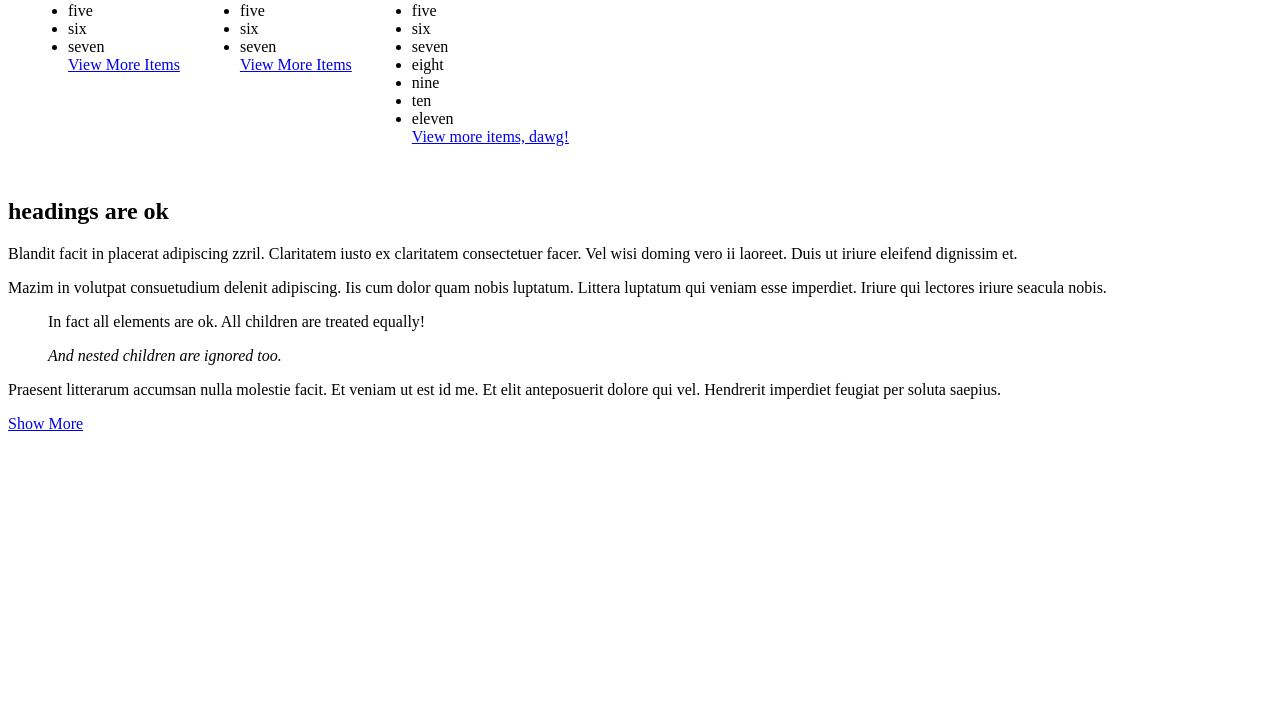
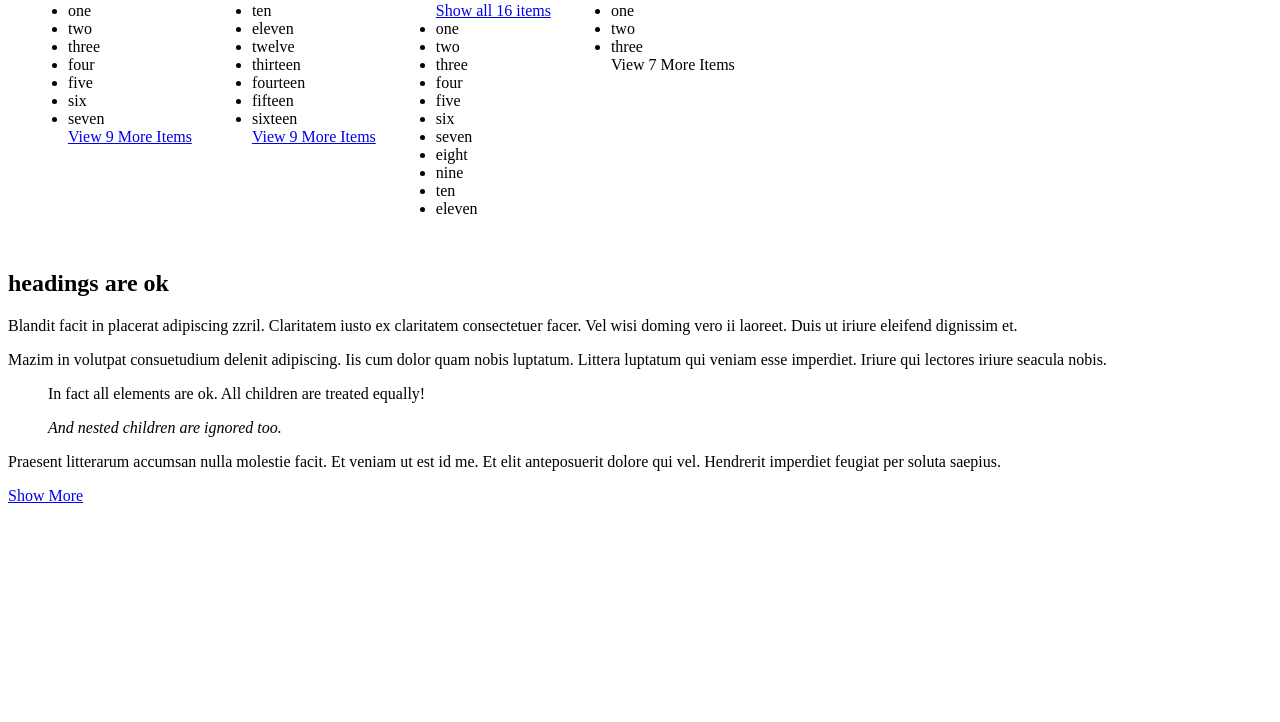
Before and after one commit to elidupuis/toggleChildren, a plain HTML site: page index.html in a window 1280 px wide. Shown: the part 78-800 px from the top of the page. Drawn offline with nearby package versions, Linux system fonts and the light colour scheme.

Commit message:
major functionality update. can now toggle in reverse and write your own functions for the creation and placement of the toggler element

```diff
--- a/index.html
+++ b/index.html
@@ -12,28 +12,43 @@
 	<script src="jquery.toggleChildren.js" type="text/javascript" charset="utf-8"></script>
 	<script type="text/javascript" charset="utf-8">
 		$(function(){
-			$('.test').preventChildren({
+			$('.example1').toggleChildren({
 				items:7
 			});
-			$('.test2').preventChildren({
+			$('.example2').toggleChildren({
+				items: 7,
+				reverse: true
+			});
+			$('.example3').toggleChildren({
 				items:11,
-				viewMore:'View more items, dawg!',
-				viewLess:'Hide the items, dawg!'
+				viewMore:'Show all #ALL# items',
+				viewLess:'Hide the items, dawg!',
+				appendToggler: function(elm, link) {
+					elm.prepend(link);
+				}
 			});
-			$('#testdiv').preventChildren({
+			$('.example4').toggleChildren({
+				items:3,
+				createToggler: function(more, less) {
+					return $('<span>'+more+'</span>');
+				}
+			});
+			$('#testdiv').toggleChildren({
 				viewMore:'Show More',
 				viewLess:'Show Less',
 				moreWrapper:'<p class="wrapper">'
 			});
 		});
 	</script>
-	<title>Limit List Size tests</title>
+	<title>jquery.toggleChildren demo</title>
 
 </head>
 
 <body>
 
-<ul class="test">
+<h1>jquery.toggleChildren</h1>
+
+<ul class="example1">
 	<li>one</li>
 	<li>two</li>
 	<li>three</li>
@@ -52,7 +67,7 @@
 	<li>sixteen</li>
 </ul>
 
-<ul class="test">
+<ul class="example2">
 	<li>one</li>
 	<li>two</li>
 	<li>three</li>
@@ -71,7 +86,7 @@
 	<li>sixteen</li>
 </ul>
 
-<ul class="test2">
+<ul class="example3">
 	<li>one</li>
 	<li>two</li>
 	<li>three</li>
@@ -88,6 +103,19 @@
 	<li>fourteen</li>
 	<li>fifteen</li>
 	<li>sixteen</li>
+</ul>
+
+<ul class="example4">
+	<li>one</li>
+	<li>two</li>
+	<li>three</li>
+	<li>four</li>
+	<li>five</li>
+	<li>six</li>
+	<li>seven</li>
+	<li>eight</li>
+	<li>nine</li>
+	<li>ten</li>
 </ul>
 
 <div id="testdiv">
--- a/jquery.toggleChildren.js
+++ b/jquery.toggleChildren.js
@@ -1,66 +1,88 @@
-/**
- *	jQuery preventChildren plugin
- *	@version 0.2
- *	@date April 28, 2010
- *	@author Eli Dupuis
- *	@copyright (c) 2009 Lift Interactive (http://liftinteractive.com)
- *	Dual licensed under the MIT and GPL licenses:
- *	http://www.opensource.org/licenses/mit-license.php
- *	http://www.gnu.org/licenses/gpl.html
- *	Requires: jQuery v1.3.2 or later (most likely works fine with earlier versions, but unteseted)
+/*!
+ * jQuery ToggleChildren Plugin
+ * Copyright (c) 2010 Eli Dupuis
+ * Version: 0.3 (June 23, 2010)
+ * Dual licensed under the MIT (http://www.opensource.org/licenses/mit-license.php) and GPL (http://creativecommons.org/licenses/GPL/2.0/) licenses.
+ * Requires: jQuery v1.2 or later
+ */
 
-*/
 
 (function($) {
 
-var ver = '0.2';
+var ver = '0.3';
 
-jQuery.fn.preventChildren = function(options) {
+jQuery.fn.toggleChildren = function(options) {
 
 	// iterate and reformat each matched element
 	return this.each(function() {
-		var $this = $(this);
-		var opts = $.extend({}, $.fn.preventChildren.defaults, options);
+		var $this = $(this),
+			opts = $.extend({}, $.fn.toggleChildren.defaults, options),
+			children =  $this.children(),
+			isCollapsed = false,
+			childOverage;
 
-		opts.items--;	//	account for 0th item so opts.item is visually accurate.
+		if (opts.reverse) {
+			childOverage = children.filter(':lt(' + (children.length - opts.items) + ')');
+		}else{
+			opts.items--;	//	account for 0th item so opts.items is visually accurate.
+			childOverage = children.filter(':gt(' + opts.items + ')');
+		};
 
-		var childOverage = $this.children(':gt('+opts.items+')');
+
+
+		//	dynamic numbering for view all toggle links
+		//	this should beb cleaned up. i'm sure there's a better way to do this...
+		opts.viewMore = opts.viewMore.replace('#ALL#', children.length);
+		opts.viewMore = opts.viewMore.replace('#HIDDEN#', childOverage.length);
+		opts.viewMore = opts.viewMore.replace('#SHOWN#', children.length-childOverage.length);
+		opts.viewLess = opts.viewLess.replace('#ALL#', children.length);
+		opts.viewLess = opts.viewLess.replace('#HIDDEN#', childOverage.length);
+		opts.viewLess = opts.viewLess.replace('#SHOWN#', children.length-childOverage.length);
+
 
 		//	if we have more than limit, hide extras and attach toggle functionality:
-		if($this.children().length > opts.items){
-			childOverage.hide();
+		if(children.length > opts.items){
 
 			//	add view more link
-			var viewmore = $('<a href="#">'+opts.viewMore+'</a>').addClass('more');
-			viewmore.click(function(){
-				var hidden = $this.children(':hidden');
-				if(hidden.length > 0){
-					$this.children(':hidden').show();
+			var viewmore = opts.createToggler(opts.viewMoreText, opts.viewLessText);
+			viewmore.bind('click', function(){
+				if(isCollapsed){
+					childOverage.show();
 					$(this).html(opts.viewLess);
+					isCollapsed = false;
 				}else{
-					$this.children(':gt('+opts.items+')').filter(':not(:last)').hide();
+					childOverage.hide();
 					$(this).html(opts.viewMore);
+					isCollapsed = true;
 				}
 				return false;
-			}).appendTo($this);
-			if (opts.moreWrapper) {
-				viewmore.wrap(opts.moreWrapper);
-			};
+			});
+			opts.appendToggler($this, viewmore);
+
+			//	enter hidden state initially
+			viewmore.click();
 		};
 
 	});
 };
 
 //	defaults
-$.fn.preventChildren.defaults = {
-	items:5,						//	default number of list items to show
-	viewMore:'View More Items',		//	text that is displayed in toggle link
-	viewLess:'View Less Items',		//	text that is displayed in toggle link
-	moreWrapper:false
+$.fn.toggleChildren.defaults = {
+	items: 5,						//	default number of list items to show
+	viewMore: 'View #HIDDEN# More Items',	//	text that is displayed in toggle link
+	viewLess: 'View only #SHOWN# Items',	//	text that is displayed in toggle link
+	reverse: false,					//	show the last n number of children instead of the first n
+	createToggler: function(viewMoreText, viewLessText){
+		return $('<a href="#">'+viewMoreText+'</a>');
+	},
+	appendToggler: function(element, link){
+		element.append(link);
+	}
 };
 
+
 //	public function/method
-$.fn.preventChildren.ver = function() { return "jquery.preventChildren ver. " + ver; };
+$.fn.toggleChildren.ver = function() { return "jquery.toggleChildren ver. " + ver; };
 
 // end of closure
 })(jQuery);
```
